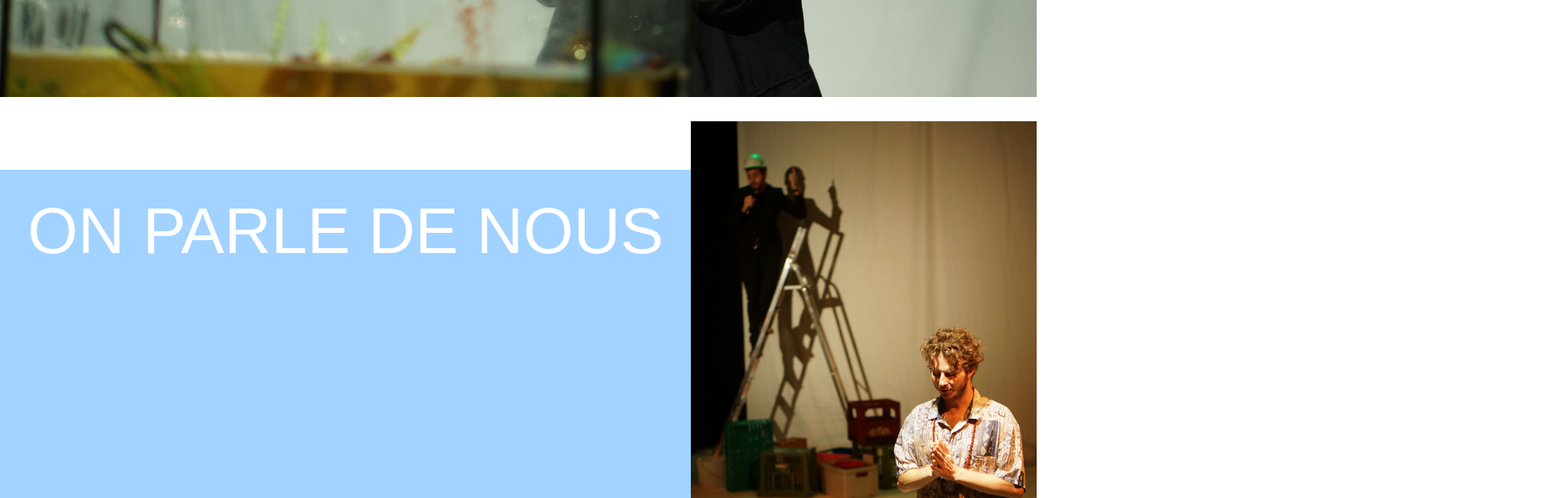
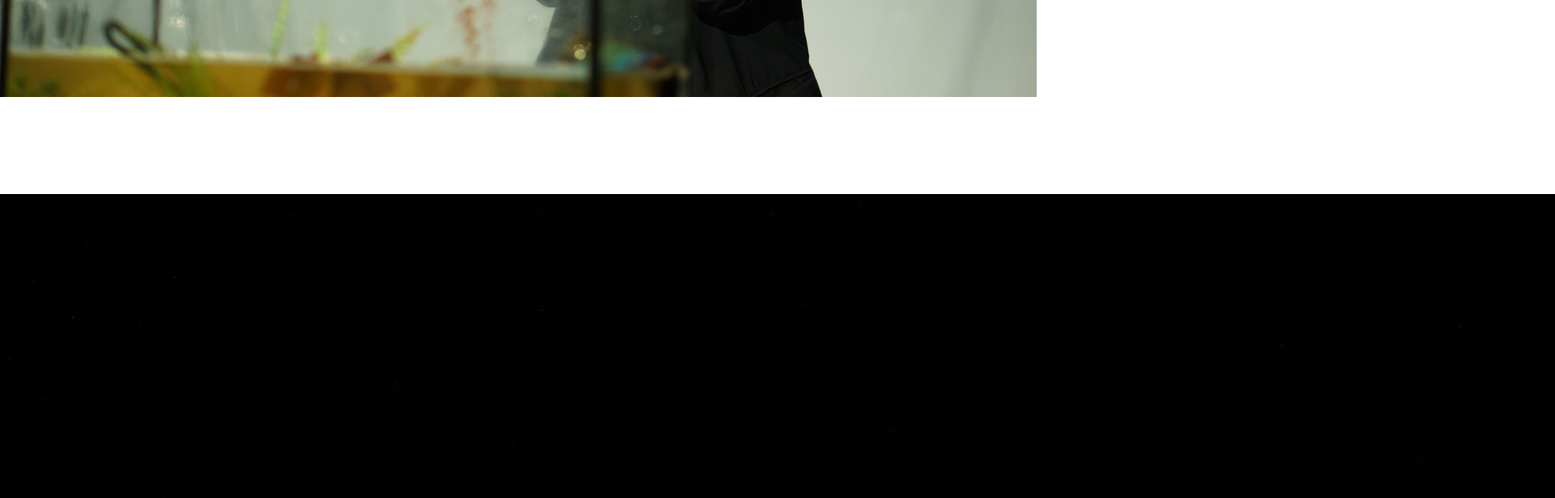
Before and after one commit to Louissnsn/LaSyncopeV2, a Next.js app: page /projets/leventredespoissons in a window 1280 px wide. Shown: the part 760-1376 px from the top of the page at 81% size, 1920 px wide, since content can reach past the window. Built offline with nearby package versions, Linux system fonts and the light colour scheme; a web font is replaced by a local one.

Commit message:
add logic

```diff
--- a/src/app/(ui)/projets/leventredespoissons/page.js
+++ b/src/app/(ui)/projets/leventredespoissons/page.js
@@ -3,11 +3,16 @@ import boue from "@/app/public/images/Covers/boue.jpg";
 import Presse from "@/app/components/Presse";
 import confluence from "@/app/public/images/Spectacles/Poissons/confluence.webp";
 import Distribution from "@/app/components/Distribution";
+import Descriptif from "@/app/components/Descriptif";
+import choeur from "@/app/public/images/Spectacles/Poissons/insectes 3.jpg";
+
 export default function PoissonsPage() {
   const title = ["TOUT CE QU'IL Y A", "DANS LE VENTRE", "DES POISSONS"];
+  const altText = "Photographie du spectacle";
   return (
     <div>
-      <Cover image={boue} altText="Photographie du spectacle" title={title} />
+      <Cover image={boue} altText={altText} title={title} />
+      <Descriptif image={choeur} altText={altText} />
       <Presse image={confluence} altText="Photographie des Poissons" />
       <Distribution />
     </div>
--- a/src/app/components/Descriptif.js
+++ b/src/app/components/Descriptif.js
@@ -1,11 +1,19 @@
+"use client";
 import styles from "@/app/styles/Descriptif.module.css";
+import Image from "next/image";
 
-export default function Descriptif() {
+export default function Descriptif({ image, altText, descriptif }) {
   return (
     <div className={styles.parent}>
-      <div className={styles.shapeContainer}></div>
-      <div className={styles.photoContainer}></div>
-      <div className={styles.texteContainer}></div>
+      <div className={styles.shapeContainer}>
+        <div className={styles.shape}></div>
+      </div>
+      <div className={styles.photoContainer}>
+        <Image src={image} alt={altText} />
+      </div>
+      <div className={styles.texteContainer}>
+        <p>{descriptif}</p>
+      </div>
     </div>
   );
 }
--- a/src/app/styles/Descriptif.module.css
+++ b/src/app/styles/Descriptif.module.css
@@ -13,7 +13,12 @@
 }
 .photoContainer {
   grid-area: 3 / 1 / 12 / 8;
+  background-color: #a2d2ff;
 }
 .texteContainer {
   grid-area: 2 / 7 / 13 / 12;
 }
+
+.shape {
+  background-color: #ff9770;
+}
```
Also changed, not shown: src/app/public/images/Spectacles/Poissons/insectes 3.jpg (added), src/app/public/images/Spectacles/Poissons/poissons3.jpg (added).
